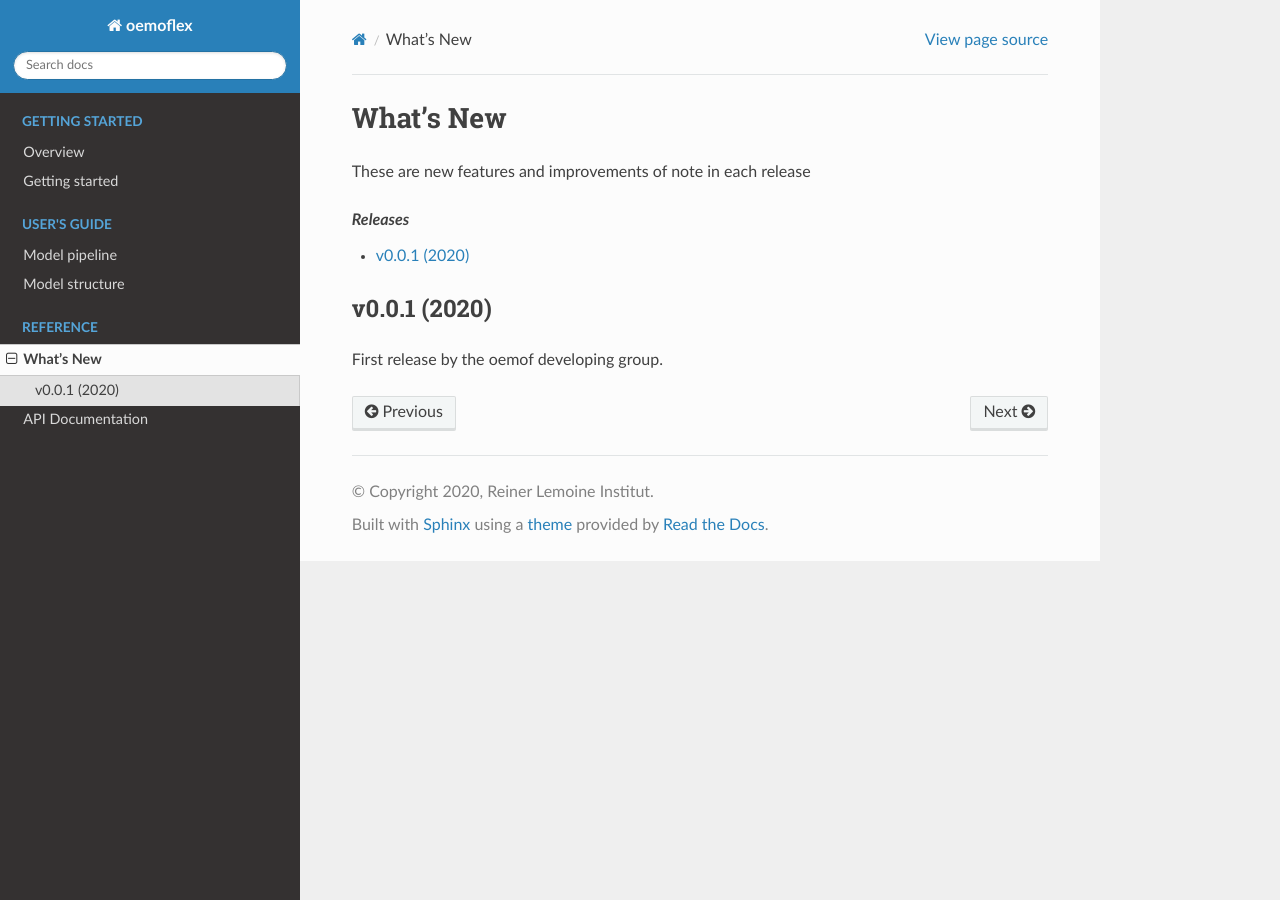
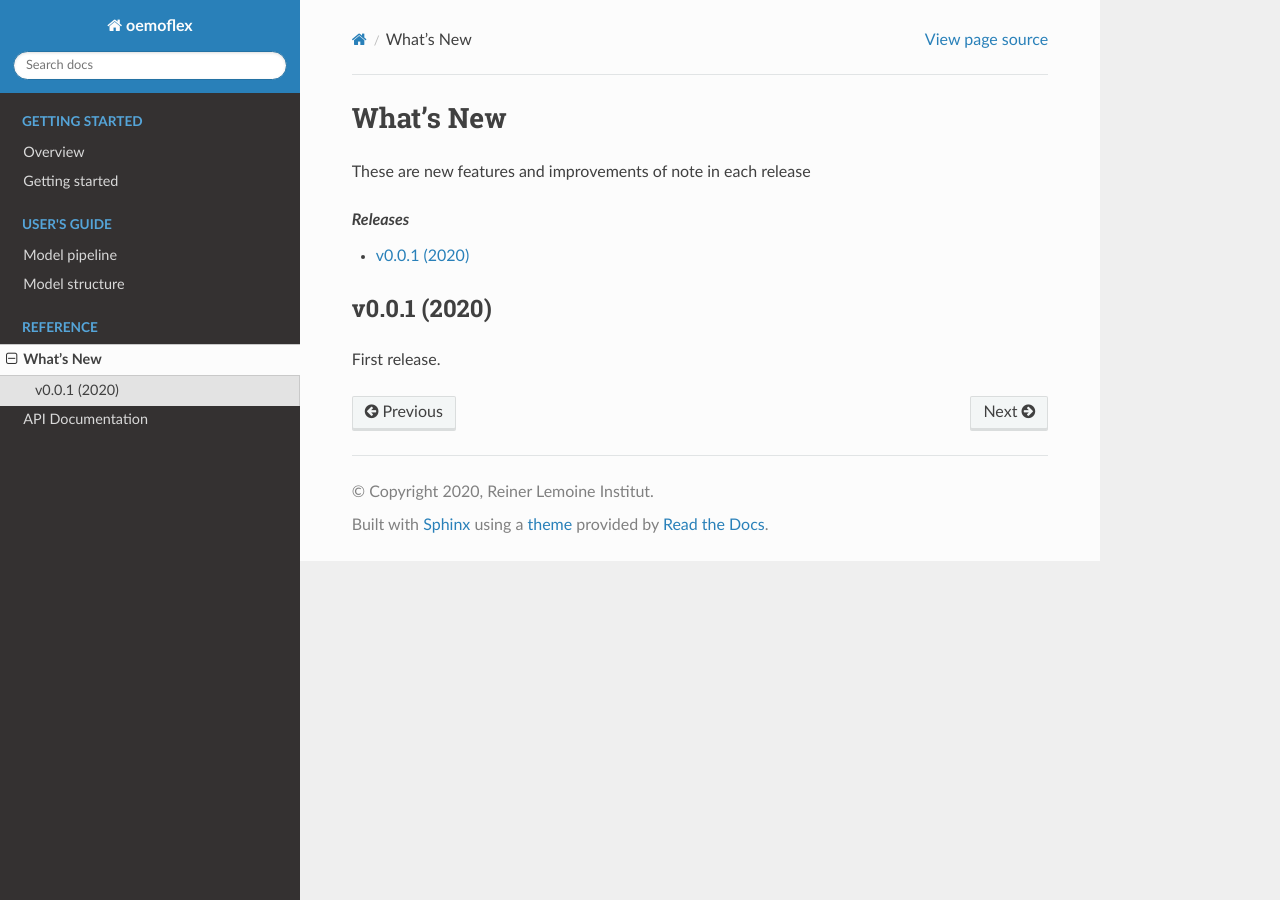
Before and after one commit to modex-flexmex/oemof-flexmex, a Sphinx documentation site: the page built from docs/whats_new.rst, in a window 1280 px wide. Built offline with Sphinx 7.4.7 and the Read the Docs theme 2.0.0, drawn with Linux system fonts in a browser that asks for light colours; formulas are drawn with MathJax 3.

Commit message:
Update whats new

```diff
--- a/docs/whatsnew/v0-0-1.rst
+++ b/docs/whatsnew/v0-0-1.rst
@@ -1,4 +1,4 @@
 v0.0.1 (2020)
 ==========================
 
-First release by the oemof developing group.
+First release.
```
